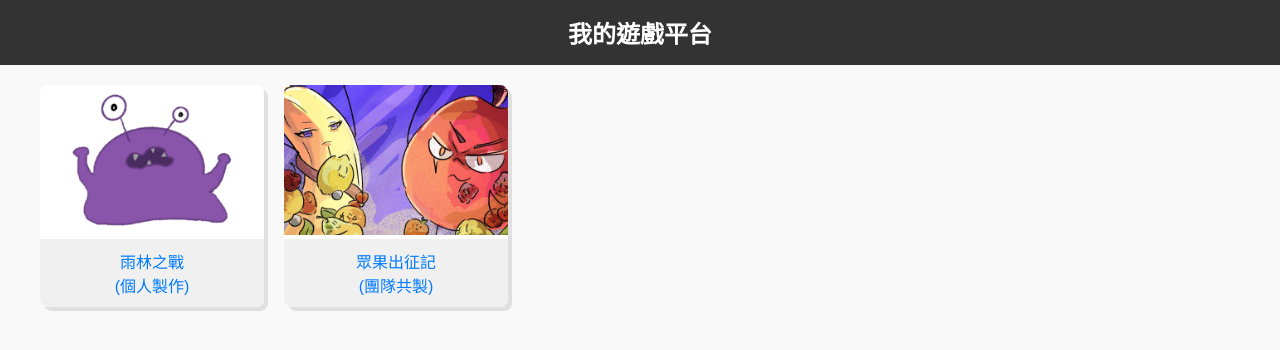
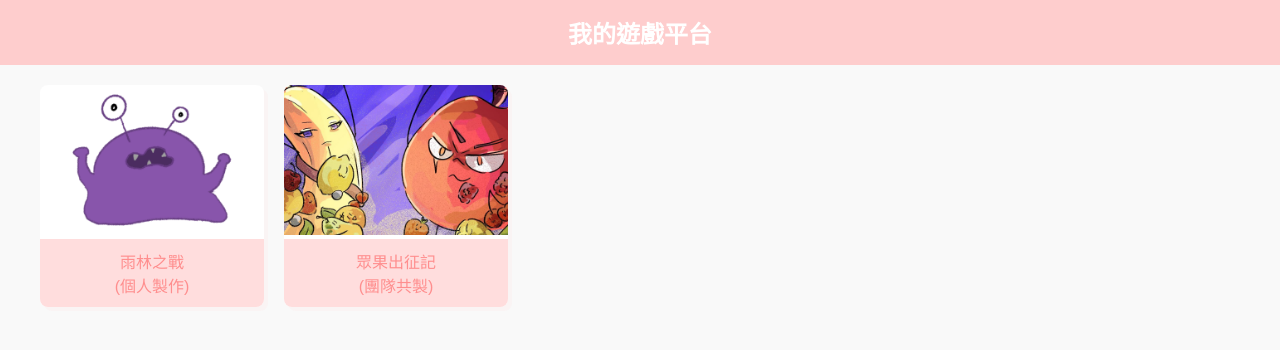
Before and after one commit to julielin0926/game, a plain HTML site: page index.html in a window 1280 px wide. Drawn offline with Linux system fonts and the light colour scheme.

Commit message:
1128 10:07

```diff
--- a/index.html
+++ b/index.html
@@ -12,7 +12,7 @@
             background-color: #f9f9f9;
         }
         header {
-            background-color: #333;
+            background-color: #fecdcd;
             color: white;
             padding: 15px;
             text-align: center;
@@ -32,7 +32,7 @@
         .game-card {
             background-color: white;
             border-radius: 8px;
-            box-shadow: 4px 4px rgba(0, 0, 0, 0.1);
+            box-shadow: 4px 4px rgba(250, 193, 193, 0.1);
             overflow: hidden;
             text-align: center;
             transition: transform 0.2s;
@@ -49,11 +49,11 @@
             font-size: 16px;
             padding: 10px 0;
             color: #333;
-            background-color: #f0f0f0;
+            background-color: #ffdddd;
         }
         .game-title a {
             text-decoration: none;
-            color: #007BFF;
+            color: #ff8e8e;
         }
         .game-title a:hover {
             text-decoration: underline;
```
